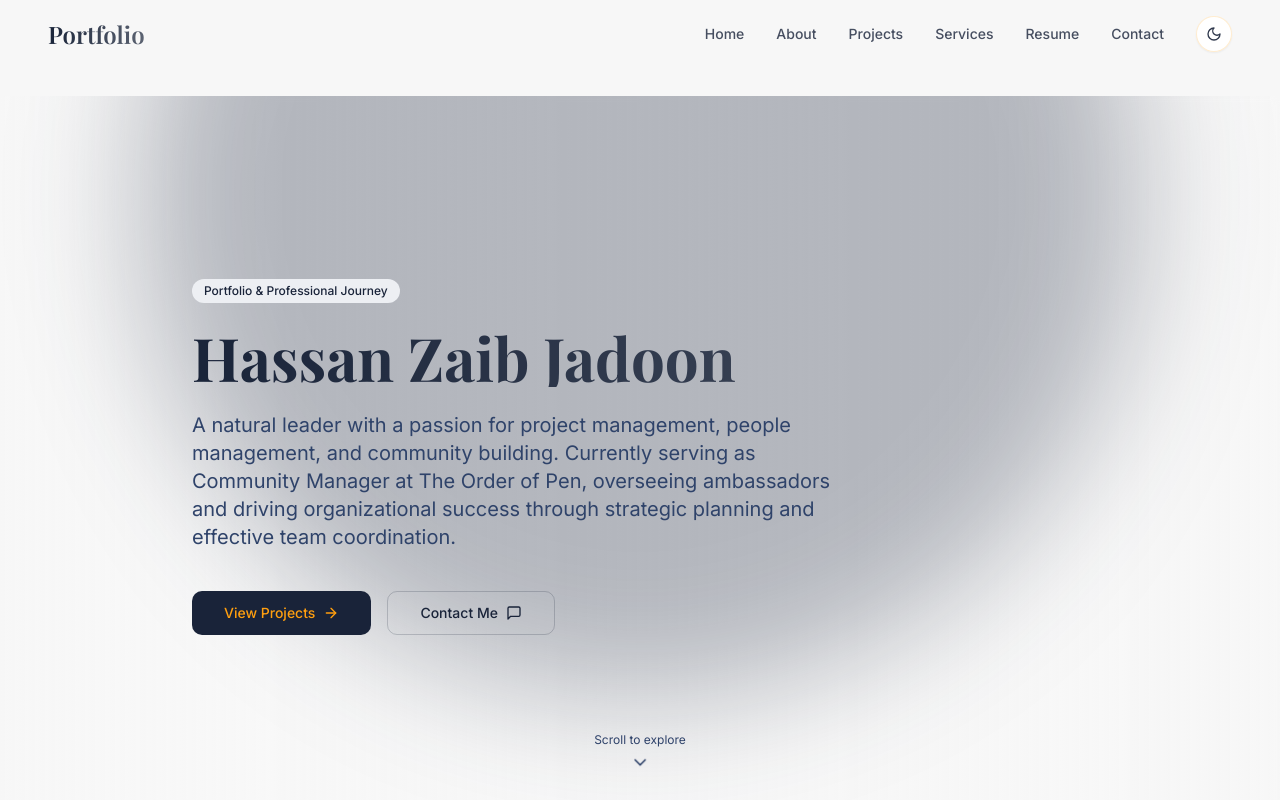
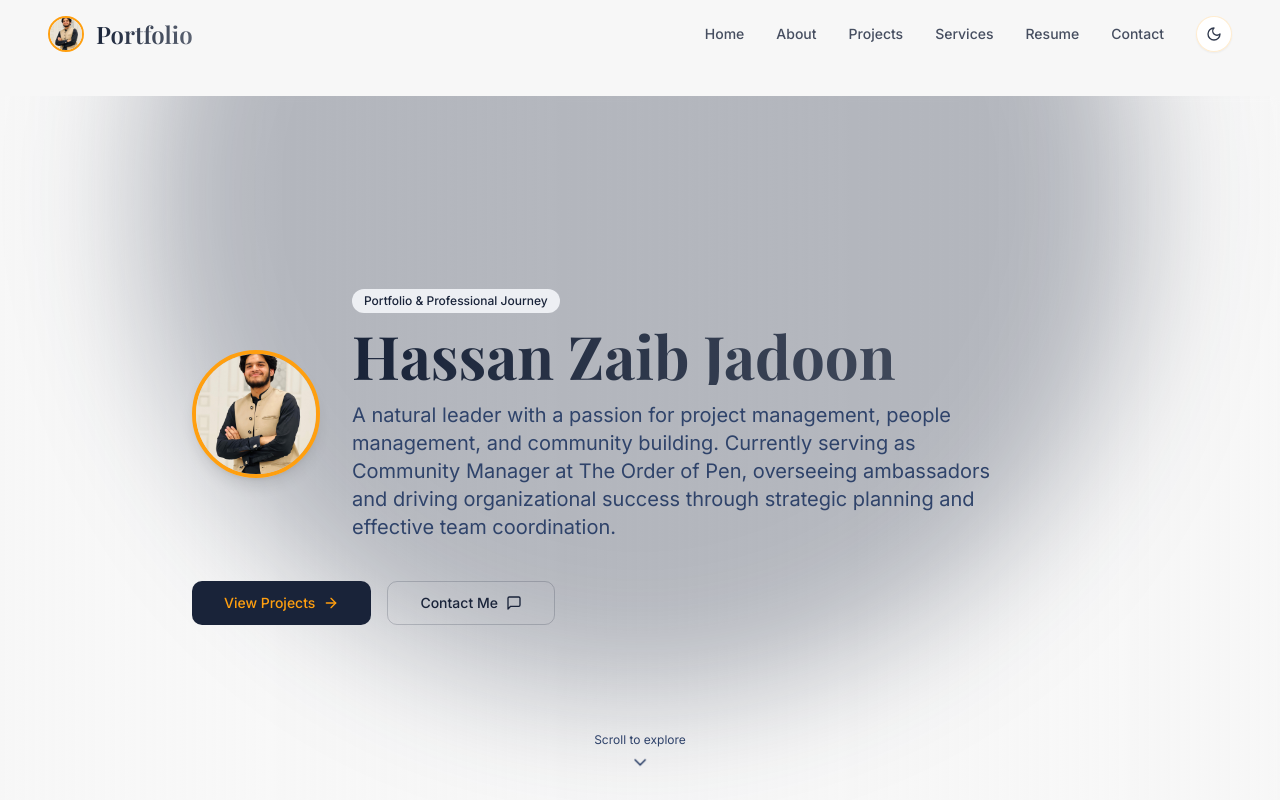
Before and after one commit to hassanzaibjadoon/hassanzaib-jadoon, a React (Vite) app: page / in a window 1280 px wide. Shown: the top 800 px of the page. Built offline with nearby package versions, Linux system fonts and the light colour scheme; a web font is replaced by a local one.

Commit message:
Upload profile picture
Upload profile picture to src/img section and update code.

```diff
--- a/src/components/Navbar.tsx
+++ b/src/components/Navbar.tsx
@@ -5,6 +5,7 @@ import { Link } from 'react-router-dom';
 import { Menu, X } from 'lucide-react';
 import { cn } from '@/lib/utils';
 import ThemeToggle from './ThemeToggle';
+import { Avatar, AvatarImage, AvatarFallback } from './ui/avatar';
 
 const navLinks = [
   { path: '/', label: 'Home' },
@@ -48,9 +49,13 @@ export default function Navbar() {
         <div className="flex items-center justify-between">
           <Link
             to="/"
-            className="text-xl md:text-2xl font-serif font-semibold text-gradient"
+            className="flex items-center gap-3"
           >
-            Portfolio
+            <Avatar className="h-9 w-9 border-2 border-primary">
+              <AvatarImage src="/src/img/Profile Picture Hassan.jpg" alt="Hassan Zaib Jadoon" />
+              <AvatarFallback className="bg-secondary text-secondary-foreground">HZ</AvatarFallback>
+            </Avatar>
+            <span className="text-xl md:text-2xl font-serif font-semibold text-gradient">Portfolio</span>
           </Link>
 
           {/* Desktop Navigation */}
--- a/src/components/ThemeToggle.tsx
+++ b/src/components/ThemeToggle.tsx
@@ -16,6 +16,7 @@ export default function ThemeToggle() {
           ? "bg-white/95 border-primary/20 hover:bg-primary/10 hover:border-primary/30 shadow-sm"
           : "bg-card border-primary/20 hover:bg-primary/20 hover:border-primary/40 shadow-md"
       }`}
+      aria-label="Toggle theme"
     >
       {theme === "light" ?
         <Moon size={18} className="text-foreground opacity-90" /> :
--- a/src/components/ui/avatar.tsx
+++ b/src/components/ui/avatar.tsx
@@ -1,3 +1,4 @@
+
 import * as React from "react"
 import * as AvatarPrimitive from "@radix-ui/react-avatar"
 
@@ -24,7 +25,7 @@ const AvatarImage = React.forwardRef<
 >(({ className, ...props }, ref) => (
   <AvatarPrimitive.Image
     ref={ref}
-    className={cn("aspect-square h-full w-full", className)}
+    className={cn("aspect-square h-full w-full object-cover", className)}
     {...props}
   />
 ))
--- a/src/pages/Index.tsx
+++ b/src/pages/Index.tsx
@@ -2,6 +2,7 @@ import { motion } from 'framer-motion';
 import { ArrowRight, ChevronDown, ExternalLink, MessageSquare, Code, Users, Book, Award, Star } from 'lucide-react';
 import { Link } from 'react-router-dom';
 import Layout from '@/components/Layout';
+import { Avatar, AvatarImage, AvatarFallback } from '@/components/ui/avatar';
 
 const HomePage = () => {
   return (
@@ -18,38 +19,35 @@ const HomePage = () => {
 
         <div className="container mx-auto px-6 md:px-12 relative z-10">
           <div className="max-w-4xl mx-auto">
-            <motion.span
+            <motion.div
               initial={{ opacity: 0, y: 20 }}
               animate={{ opacity: 1, y: 0 }}
               transition={{ duration: 0.5 }}
-              className="inline-block py-1 px-3 mb-6 text-xs font-medium bg-muted rounded-full"
+              className="flex flex-col md:flex-row items-center gap-8 mb-10"
             >
-              Portfolio & Professional Journey
-            </motion.span>
+              <Avatar className="h-32 w-32 border-4 border-primary shadow-lg">
+                <AvatarImage src="/src/img/Profile Picture Hassan.jpg" alt="Hassan Zaib Jadoon" />
+                <AvatarFallback className="text-3xl font-bold">HZ</AvatarFallback>
+              </Avatar>
 
-            <motion.h1
-              initial={{ opacity: 0, y: 20 }}
-              animate={{ opacity: 1, y: 0 }}
-              transition={{ duration: 0.5, delay: 0.1 }}
-              className="text-4xl md:text-5xl lg:text-6xl font-serif font-bold text-gradient leading-tight mb-6"
-            >
-              Hassan Zaib Jadoon
-            </motion.h1>
-
-            <motion.p
-              initial={{ opacity: 0, y: 20 }}
-              animate={{ opacity: 1, y: 0 }}
-              transition={{ duration: 0.5, delay: 0.2 }}
-              className="text-lg md:text-xl text-muted-foreground mb-10 max-w-2xl"
-            >
-              A natural leader with a passion for project management, people management, and community building. Currently serving as Community Manager at The Order of Pen, overseeing ambassadors and driving organizational success through strategic planning and effective team coordination.
-            </motion.p>
+              <div>
+                <span className="inline-block py-1 px-3 mb-3 text-xs font-medium bg-muted rounded-full">
+                  Portfolio & Professional Journey
+                </span>
+                <h1 className="text-4xl md:text-5xl lg:text-6xl font-serif font-bold text-gradient leading-tight mb-4">
+                  Hassan Zaib Jadoon
+                </h1>
+                <p className="text-lg md:text-xl text-muted-foreground max-w-2xl">
+                  A natural leader with a passion for project management, people management, and community building. Currently serving as Community Manager at The Order of Pen, overseeing ambassadors and driving organizational success through strategic planning and effective team coordination.
+                </p>
+              </div>
+            </motion.div>
 
             <motion.div
               initial={{ opacity: 0, y: 20 }}
               animate={{ opacity: 1, y: 0 }}
               transition={{ duration: 0.5, delay: 0.3 }}
-              className="flex flex-col sm:flex-row gap-4"
+              className="flex flex-col sm:flex-row gap-4 mt-8"
             >
               <Link
                 to="/projects"
```
